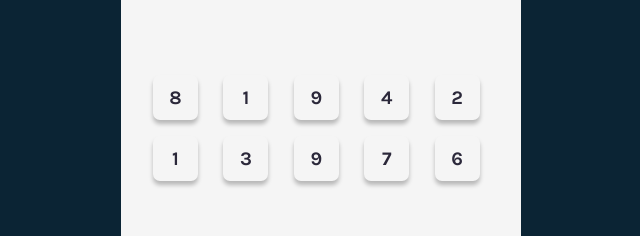
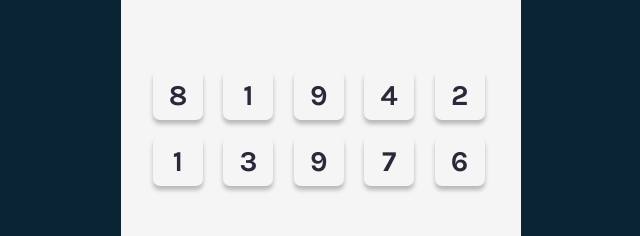
Before and after one commit to NickeeCoco/Tenzies, a React (Vite) app in the folder Tenzies/: page / in a window 1280 px wide. Shown: the part 272-508 px from the top of the page, without its empty margins (319-959 px from the left). Built offline with nearby package versions, Linux system fonts and the light colour scheme.

Commit message:
Modifications to dice layout

```diff
--- a/Tenzies/src/style.css
+++ b/Tenzies/src/style.css
@@ -38,13 +38,15 @@ main {
 }
 
 .die {
-  width: 45px;
-  height: 45px;
+  width: 50px;
+  height: 50px;
   color: #2B283A;
-  text-align: center;
-  line-height: 45px;
+  display: flex;
+  justify-content: center;
+  align-items: center;
   box-shadow: 0 4px 4px rgb(0, 0, 0, .25);
   border-radius: 7px;
   font-weight: bold;
-  font-size: 1.2rem;
+  font-size: 1.8rem;
+  cursor: pointer;
 }
```
